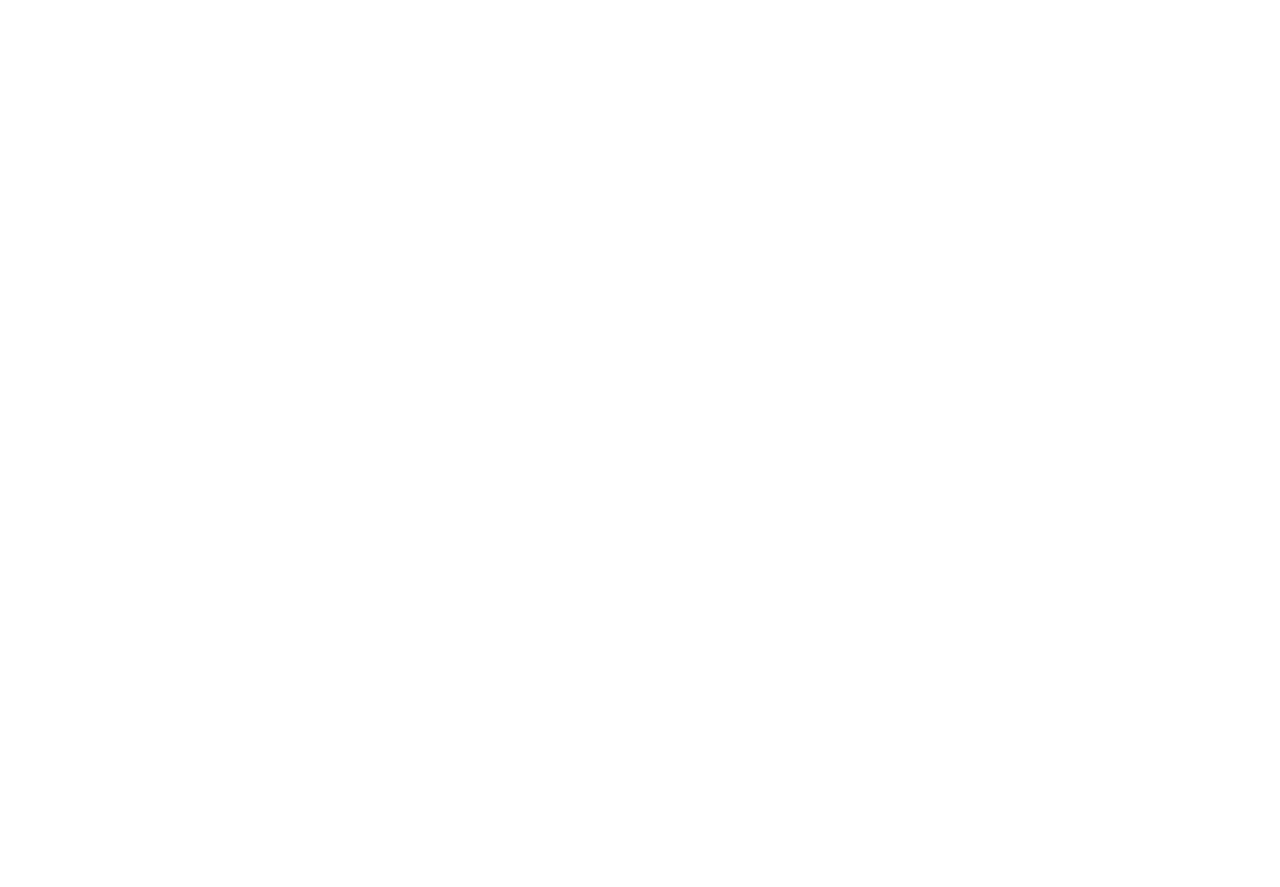
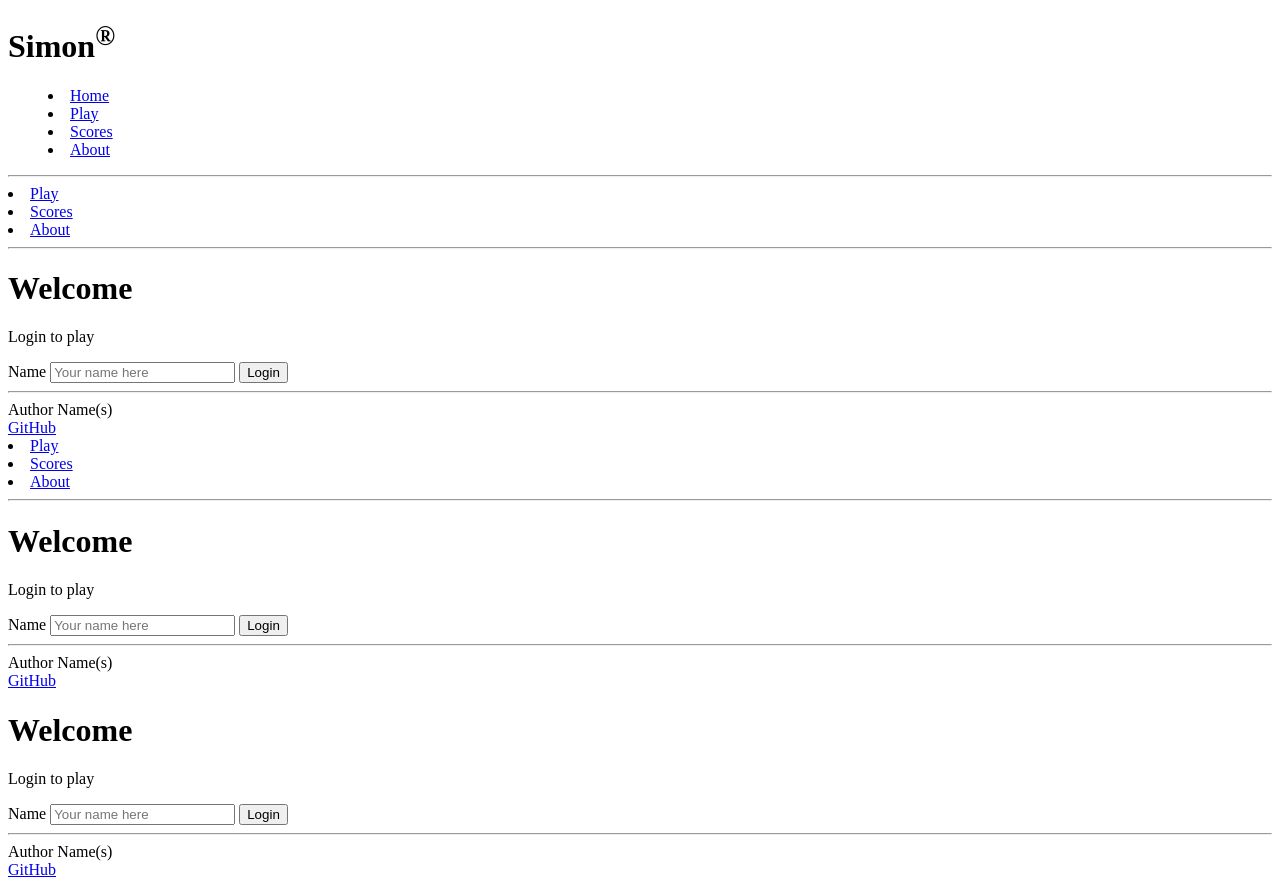
Before and after one commit to evergreen700/simon, a plain HTML site: page index.html in a window 1280 px wide. Before the commit the page ends 800 px from the top, so only its background shows below. Drawn offline with Linux system fonts and the light colour scheme.

Commit message:
Update index.html

```diff
--- a/index.html
+++ b/index.html
@@ -12,10 +12,83 @@
   <body>
     <!-- header, main and footer elements give structure -->
     <header>
+      <h1>Simon<sup>&reg;</sup></h1>
+      <nav>
+        <menu>
+          <li><a href="index.html">Home</a></li>
+          <li><a href="play.html">Play</a></li>
+          <li><a href="scores.html">Scores</a></li>
+          <li><a href="about.html">About</a></li>
+        </menu>
+      </nav>
+      <hr />
     </header>
+
+    <main>       <li><a href="play.html">Play</a></li>
+          <li><a href="scores.html">Scores</a></li>
+          <li><a href="about.html">About</a></li>
+        </menu>
+      </nav>
+
+      <!-- Since we don't have the ability to style we use old style HTML to give some visual formatting -->
+      <hr />
+    </header>
+
     <main>
+      <h1>Welcome</h1>
+      <p>Login to play</p>
+      <form method="get" action="play.html">
+        <label for="name">Name</label>
+        <input type="text" id="name" placeholder="Your name here" />
+        <button type="submit">Login</button>
+      </form>
     </main>
+
     <footer>
+      <hr />
+      <span class="text-reset">Author Name(s)</span>
+      <br />
+      <a href="https://github.com/webprogramming260/simon-html">GitHub</a>
+    </footer>       <li><a href="play.html">Play</a></li>
+          <li><a href="scores.html">Scores</a></li>
+          <li><a href="about.html">About</a></li>
+        </menu>
+      </nav>
+
+      <!-- Since we don't have the ability to style we use old style HTML to give some visual formatting -->
+      <hr />
+    </header>
+
+    <main>
+      <h1>Welcome</h1>
+      <p>Login to play</p>
+      <form method="get" action="play.html">
+        <label for="name">Name</label>
+        <input type="text" id="name" placeholder="Your name here" />
+        <button type="submit">Login</button>
+      </form>
+    </main>
+
+    <footer>
+      <hr />
+      <span class="text-reset">Author Name(s)</span>
+      <br />
+      <a href="https://github.com/webprogramming260/simon-html">GitHub</a>
+    </footer>
+      <h1>Welcome</h1>
+      <p>Login to play</p>
+      <form method="get" action="play.html">
+        <label for="name">Name</label>
+        <input type="text" id="name" placeholder="Your name here" />
+        <button type="submit">Login</button>
+      </form>
+    </main>
+
+    <footer>
+      <hr />
+      <span class="text-reset">Author Name(s)</span>
+      <br />
+      <a href="https://github.com/webprogramming260/simon-html">GitHub</a>
     </footer>
   </body>
 </html>
```
